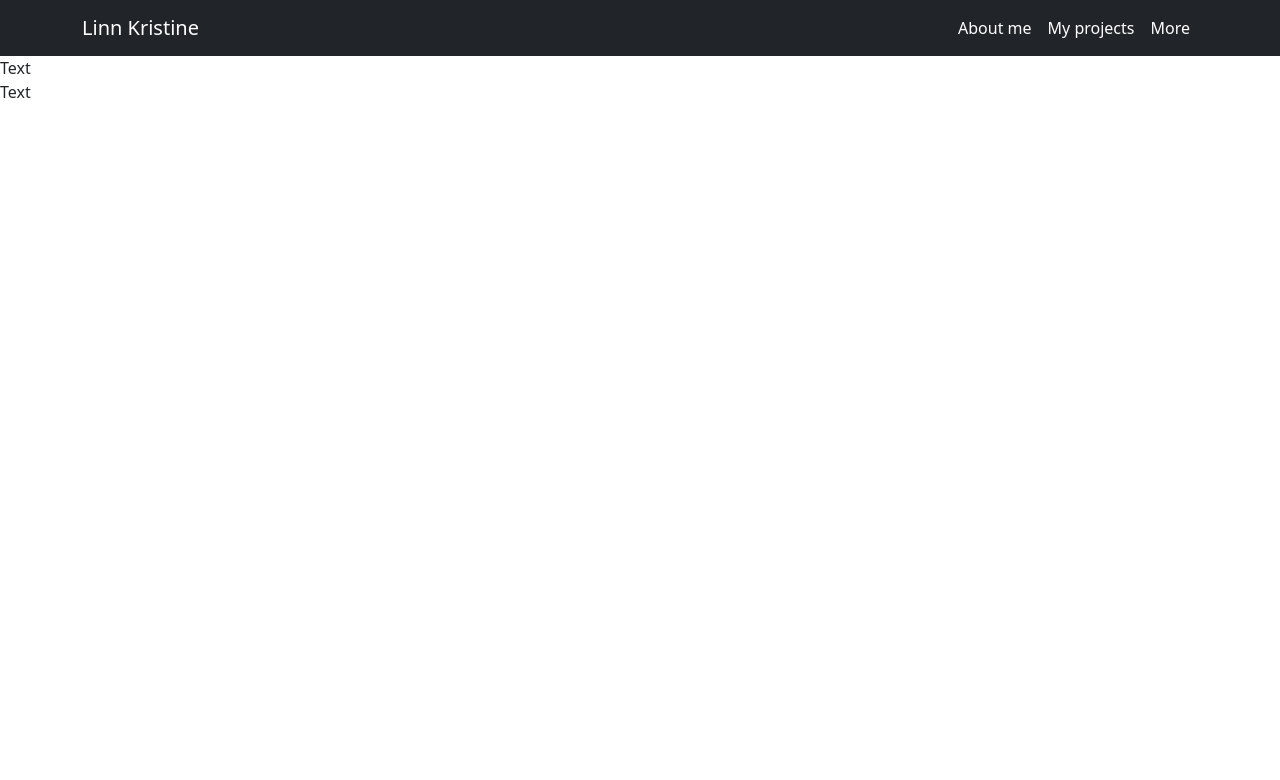
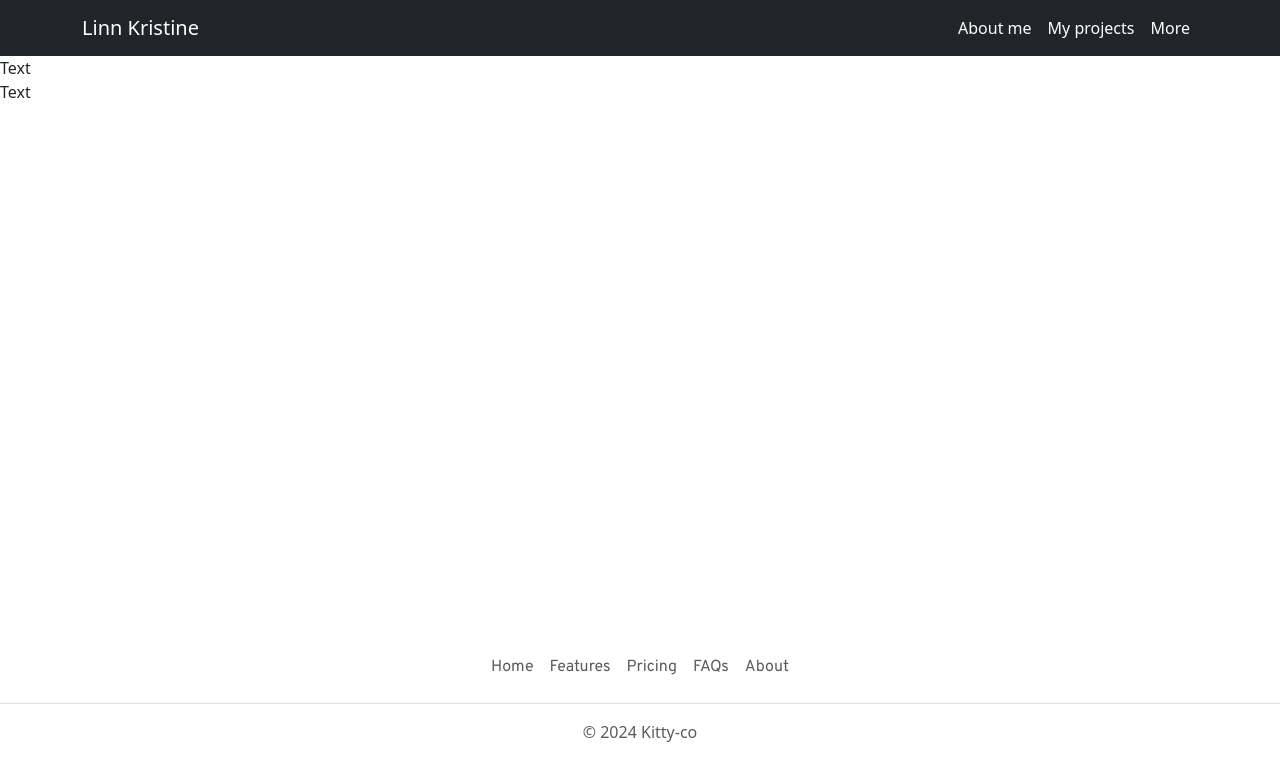
Before and after one commit to KityLinn/resume-website, a React (Vite) app: page / in a window 1280 px wide. Shown: the top 780 px of the page. Built offline with nearby package versions, Linux system fonts and the light colour scheme.

Commit message:
footer placeholder

```diff
--- a/src/App.jsx
+++ b/src/App.jsx
@@ -9,7 +9,7 @@ function App() {
 
   return (
     <>
-      <header className="bg-black">
+      <header>
         <Navbar bg="dark" data-bs-theme="dark">
           <Container className=" d-none d-md-flex">
             <Navbar.Brand href="#home">Linn Kristine</Navbar.Brand>
@@ -73,7 +73,36 @@ function App() {
         <section>Text</section>
         <section>Text</section>
       </main>
-      <footer></footer>
+       <footer className="py-3 my-4">
+        <ul className="nav justify-content-center border-bottom pb-3 mb-3">
+          <li className="nav-item">
+            <a to="#" className="nav-link px-2 text-muted">
+              Home
+            </a>
+          </li>
+          <li className="nav-item">
+            <a to="#" className="nav-link px-2 text-muted">
+              Features
+            </a>
+          </li>
+          <li className="nav-item">
+            <a to="#" className="nav-link px-2 text-muted">
+              Pricing
+            </a>
+          </li>
+          <li className="nav-item">
+            <a to="#" className="nav-link px-2 text-muted">
+              FAQs
+            </a>
+          </li>
+          <li className="nav-item">
+            <a to="#" className="nav-link px-2 text-muted">
+              About
+            </a>
+          </li>
+        </ul>
+        <p className="text-center text-muted">© 2024 Kitty-co</p>
+      </footer>
     </>
   );
 }
--- a/src/scss/style.scss
+++ b/src/scss/style.scss
@@ -49,6 +49,13 @@ $offcanvas-horizontal-width: 200px;
   transform-origin: bottom left;
 }
 
+footer {
+  position: fixed;
+  left: 0;
+  bottom: 0;
+  width: 100%;
+}
+
 //temporart colors
 $primary: #274039;
 $secondary:#485D58;
```
